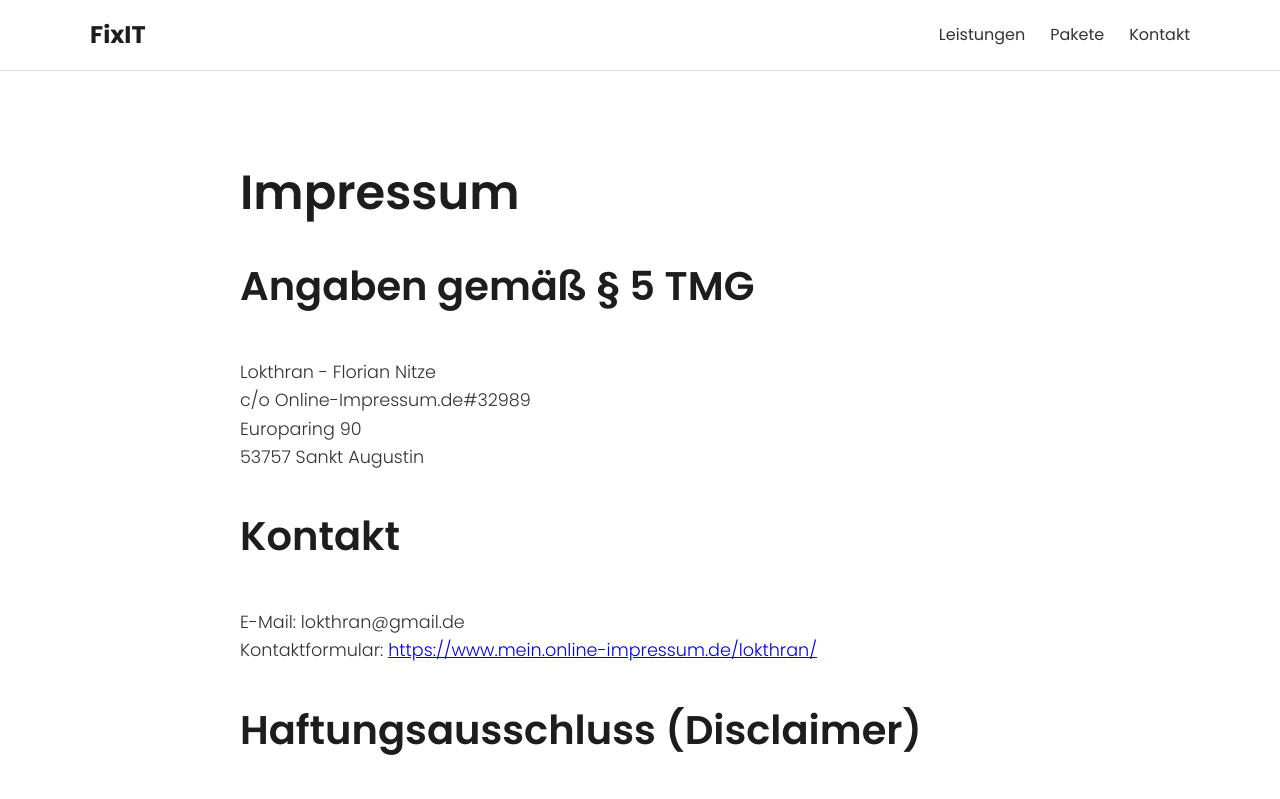
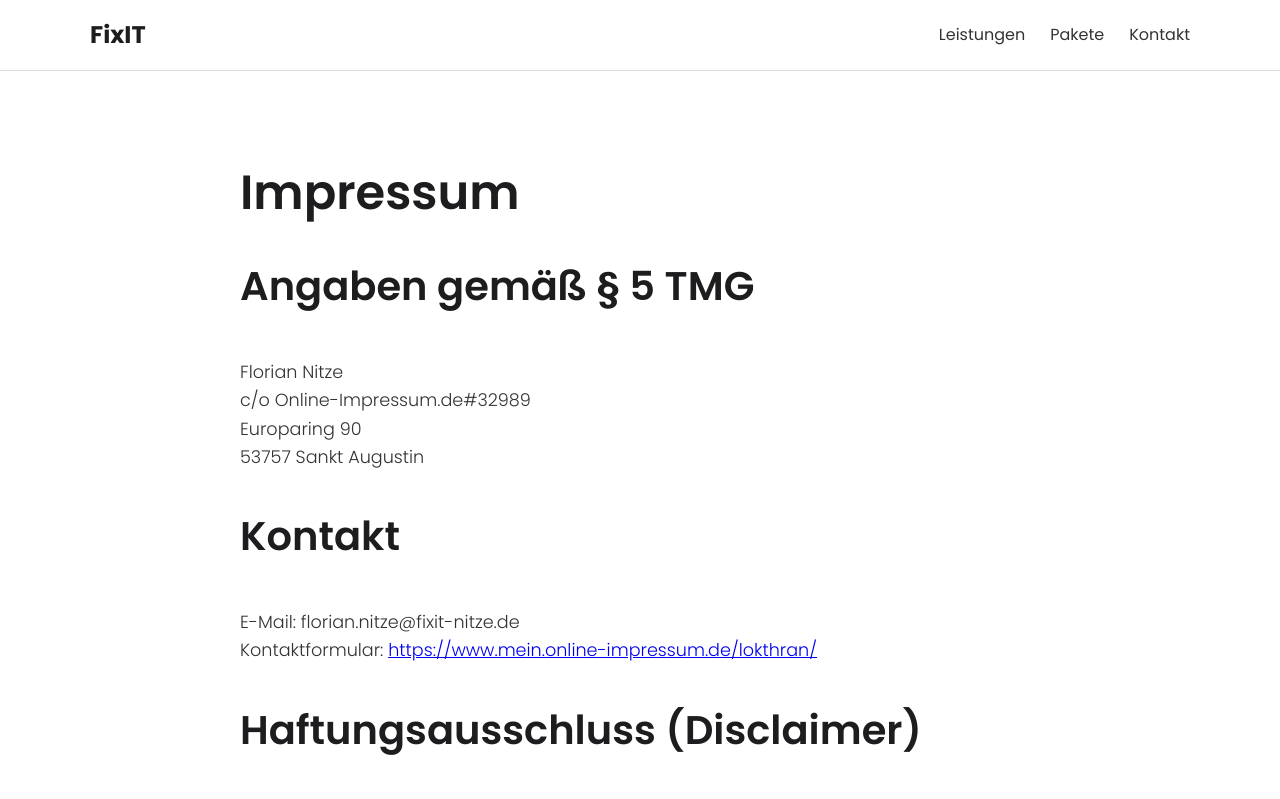
Before and after one commit to Lokthran/fixit-nitze, a plain HTML site: page impressum.html in a window 1280 px wide. Shown: the top 799 px of the page. Drawn offline with Linux system fonts and the light colour scheme.

Commit message:
Update impressum.html

```diff
--- a/impressum.html
+++ b/impressum.html
@@ -29,7 +29,7 @@
 
             <h2>Angaben gemäß § 5 TMG</h2>
             <p>
-                Lokthran - Florian Nitze<br>
+                Florian Nitze<br>
                 c/o Online-Impressum.de#32989<br>
                 Europaring 90<br>
                 53757 Sankt Augustin
@@ -37,8 +37,8 @@
 
             <h2>Kontakt</h2>
             <p>
-                E-Mail: lokthran@gmail.de<br>
-                Kontaktformular: <a href="https://www.mein.online-impressum.de/lokthran/" target="_blank" rel="noopener noreferrer">https://www.mein.online-impressum.de/lokthran/</a>
+                E-Mail: florian.nitze@fixit-nitze.de<br>
+                Kontaktformular: <a href="https://www.mein.online-impressum.de//" target="_blank" rel="noopener noreferrer">https://www.mein.online-impressum.de/lokthran/</a>
             </p>
 
             <h2>Haftungsausschluss (Disclaimer)</h2>
```
